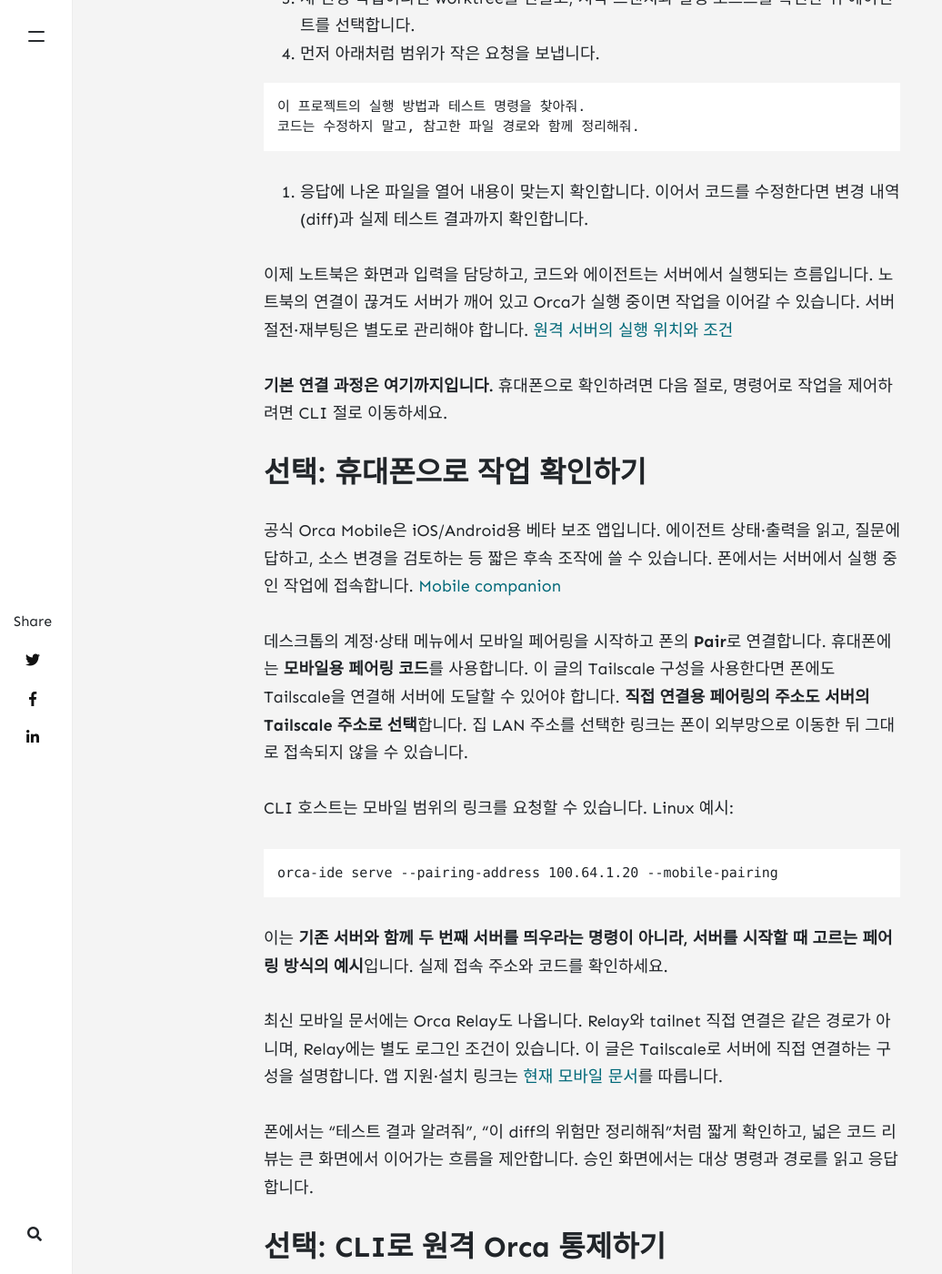
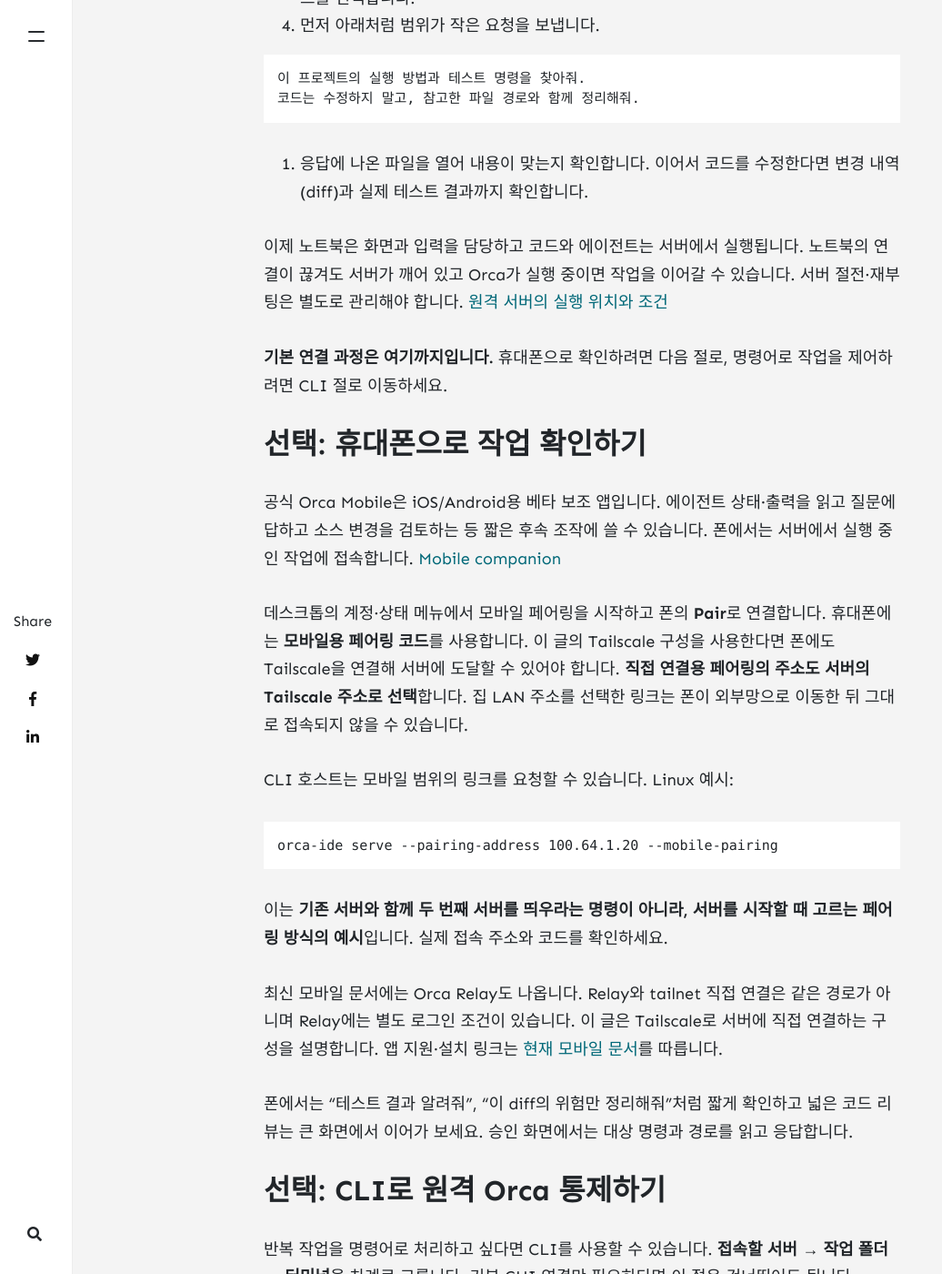
Before and after one commit to DNDACADEMY/dndacademy.github.io, a Jekyll site: the page built from _posts/2026-10-17-orca-remote-workspace-tailscale.md, in a window 1280 px wide and 1400 px high, scrolled down 7795 px. Shown: the whole window at 91% size, without its empty margins (0-1036 px from the left). Built offline with Jekyll 4.4.1, drawn with Linux system fonts in a browser that asks for light colours; nearby versions of some CDN libraries; comment, search, counter and statistics services are not loaded; some of the changed text lies outside the part shown.

Commit message:
docs(_posts): make Orca remote guidance easier to read
- `_posts/2026-10-17-orca-remote-workspace-tailscale.md`: simplify long modifiers and nominalized instructions
- `_posts/2026-10-17-orca-remote-workspace-tailscale.md`: remove unnecessary commas while preserving commands, links and technical conditions

Confidence: high
Scope-risk: narrow
Tested: Two-round fidelity checks, Jekyll build, 11 internal anchors and image references

````diff
--- a/_posts/2026-10-17-orca-remote-workspace-tailscale.md
+++ b/_posts/2026-10-17-orca-remote-workspace-tailscale.md
@@ -11,8 +11,8 @@ sitemap:
 ---
 
 > 지난 글에서는 [Herdr로 AI 에이전트 터미널을 관리하는 방법](/herdr-terminal-workspace-for-ai-agents/)을 다뤘습니다.
-> 이번에는 **Orca에서 작업을 나누고, Tailscale로 원격 컴퓨터에 연결해 그 작업을 계속 통제하는 방법**을 정리합니다.
-> 집 컴퓨터에서 에이전트에게 작업을 맡기고, 밖에서는 노트북이나 휴대폰으로 진행 상황을 확인하는 구성을 만들어 봅니다.
+> 이번에는 **Orca에서 작업을 나누고 Tailscale로 원격 컴퓨터에 연결해 그 작업을 계속 통제하는 방법**을 정리합니다.
+> 집 컴퓨터에서 에이전트에게 작업을 맡기고 밖에서는 노트북이나 휴대폰으로 진행 상황을 확인하는 구성을 만들어 봅니다.
 
 이 글에서는 **집에 두고 작업을 실행할 컴퓨터를 ‘서버’**, **밖에서 접속할 노트북을 ‘클라이언트’**라고 부릅니다. 서버라고 해서 별도의 장비를 살 필요는 없습니다. 켜 두고 사용할 Mac이나 PC면 시작할 수 있습니다.
 
@@ -40,7 +40,7 @@ Herdr 글의 중심이 **터미널 패널과 에이전트 상태 관리**였다
 
 이 글의 [Orca](https://www.onorca.dev/docs)는 Claude Code, Codex 같은 코딩 에이전트를 실행하고 결과를 검토하는 데스크톱 개발 도구입니다. 평소 쓰는 에이전트 계정과 컴퓨터를 연결해 사용합니다. [공식 소개](https://www.onorca.dev/docs)
 
-중심 개념은 **Git worktree(작업별 코드 폴더)**입니다. 하나의 저장소에서 서로 다른 브랜치를 별도 폴더로 열어, 각 작업에 파일과 터미널을 붙입니다. [Worktrees 문서](https://www.onorca.dev/docs/model/worktrees)
+중심 개념은 **Git worktree(작업별 코드 폴더)**입니다. 하나의 저장소에서 서로 다른 브랜치를 별도 폴더로 열어 각 작업에 파일과 터미널을 붙입니다. [Worktrees 문서](https://www.onorca.dev/docs/model/worktrees)
 
 | 단위 | 예시 | 실전에서의 의미 |
 | --- | --- | --- |
@@ -64,9 +64,9 @@ Herdr 글의 중심이 **터미널 패널과 에이전트 상태 관리**였다
 | 집 Mac mini에서 빌드, 밖에서 노트북 사용 | 실행 위치를 유지하며 지시·검토 | 상시 가동과 서버 인증 관리 |
 | Linux 서버에서 무거운 테스트 | 노트북 자원 사용을 줄임 | 원격 환경 준비와 연결 지연 |
 | 여러 독립 작업 병행 | worktree마다 변경을 나눠 리뷰 | 의존성·DB·포트 격리 설계 |
-| 이동 중 에이전트 질문 확인 | 폰으로 대기 중인 흐름을 이어감 | 작은 화면에서의 검토 한계 |
+| 이동 중 에이전트 질문 확인 | 폰으로 대기 중인 흐름을 이어감 | 작은 화면에서 검토할 때의 한계 |
 
-에이전트 하나로 짧은 작업만 한다면 추가 런타임과 원격 연결의 관리 부담이 더 클 수 있습니다. 먼저 로컬에서 한 작업을 끝내 보고, 원격 실행이 실제로 필요한 작업부터 옮기는 순서를 제안합니다.
+에이전트 하나로 짧은 작업만 한다면 추가 런타임과 원격 연결의 관리 부담이 더 클 수 있습니다. 먼저 로컬에서 한 작업을 끝내 보고 원격 실행이 실제로 필요한 작업부터 옮겨 보세요.
 
 ## 1. 양쪽 컴퓨터에 Orca 준비하기
 
@@ -84,15 +84,15 @@ brew install --cask stablyai/orca/orca
 2. 저장소 옆 **+**에서 새 worktree를 만듭니다.
 3. 작업 이름과 시작 브랜치 또는 커밋을 확인합니다. 기본 브랜치에서 시작할지, 기존 작업 위에 쌓을지 구분합니다.
 4. Claude Code나 Codex 등 사용할 에이전트를 선택합니다.
-5. 요구사항과 검증 방법을 전달하고, 변경 내역과 테스트 출력을 확인합니다.
+5. 요구사항과 검증 방법을 전달하고 변경 내역과 테스트 출력을 확인합니다.
 
-이 흐름은 공식 [첫 세션 가이드](https://www.onorca.dev/docs/first-session)를 한 작업으로 줄인 것입니다. 처음부터 여러 에이전트를 띄울 필요는 없습니다. 먼저 에이전트 인증과 프로젝트 실행이 정상인지 확인하는 편이 문제를 찾기 쉽습니다.
+이 흐름은 공식 [첫 세션 가이드](https://www.onorca.dev/docs/first-session)를 한 작업으로 줄인 것입니다. 처음부터 여러 에이전트를 띄울 필요는 없습니다. 먼저 에이전트 인증과 프로젝트 실행이 정상인지 확인하면 문제를 찾기 쉽습니다.
 
 **여기까지 확인할 것:** 서버에서 프로젝트를 열고 에이전트에게 질문했을 때 정상적으로 답을 받을 수 있어야 합니다.
 
 ## 2. Tailscale로 두 기기 연결하기
 
-Tailscale은 기기들을 **tailnet이라는 사설 네트워크**로 연결합니다. 각 기기에는 사설 IP와 기기 이름으로 접속할 수 있는 MagicDNS가 제공됩니다. Tailscale로 연결 경로를 만들고, 그 경로 위에서 Orca에 접속합니다. [기기 연결 공식 가이드](https://tailscale.com/docs/how-to/connect-to-devices)
+Tailscale은 기기들을 **tailnet이라는 사설 네트워크**로 연결합니다. 각 기기에는 사설 IP와 기기 이름으로 접속할 수 있는 MagicDNS가 제공됩니다. Tailscale로 연결 경로를 만들고 그 경로 위에서 Orca에 접속합니다. [기기 연결 공식 가이드](https://tailscale.com/docs/how-to/connect-to-devices)
 
 ![Tailscale 연결, Orca 인증, 서버 프로세스의 역할을 나눈 그림](/assets/images/orca-remote-workspace/orca-access-layers.png)
 
@@ -113,7 +113,7 @@ tailscale ping dev-mac
 
 `ip -4`는 **명령을 실행한 기기 자신의 주소**를 보여줍니다. 노트북에서 실행한 값을 집 서버의 주소로 넣으면 안 됩니다. `ping` 성공도 Orca 인증 성공을 보장하지 않습니다. [Tailscale CLI](https://tailscale.com/docs/reference/tailscale-cli)
 
-**여기까지 확인할 것:** 양쪽 기기가 Tailscale에서 온라인으로 보이고, 노트북에서 서버의 주소를 확인할 수 있어야 합니다.
+**여기까지 확인할 것:** 양쪽 기기가 Tailscale에서 온라인으로 보이고 노트북에서 서버의 주소를 확인할 수 있어야 합니다.
 
 ## 3. 집 컴퓨터를 원격 Orca 서버로 공유하기
 
@@ -123,7 +123,7 @@ tailscale ping dev-mac
 
 ![Orca 원격 서버 설정 — 호스트에 연결, 이 호스트 공유, 클라우드 VM과 서버 연결 상태](/assets/images/orca-remote-workspace/orca-remote-server-settings.png)
 
-*원격 Orca 서버 설정 화면. 아래 한글 메뉴는 이 화면을 기준으로 설명하며, 공식 문서의 영문 이름을 함께 적었습니다.*
+*원격 Orca 서버 설정 화면. 아래 한글 메뉴는 이 화면을 기준으로 설명하며 공식 문서의 영문 이름을 함께 적었습니다.*
 
 | 화면의 탭 | 어느 기기에서 사용하는가 | 목적 |
 | --- | --- | --- |
@@ -131,7 +131,7 @@ tailscale ping dev-mac
 | **이 호스트 공유** | 작업을 계속 실행할 컴퓨터 | 이 컴퓨터를 다른 Orca 클라이언트가 접속할 서버로 공유 |
 | **클라우드 VM** | 레시피 기반 실행 환경을 관리할 때 | 레시피로 생성한 클라우드 머신 관리 |
 
-두 기기를 연결할 때는 **서버의 ‘이 호스트 공유’ → 노트북의 ‘호스트에 연결’** 순서로 진행합니다. 클라우드 VM은 별도 실행 방식이며, 이미 가진 Mac 두 대를 연결하기 위해 VM을 만들 필요는 없습니다. 클라우드 실행도 사용자가 준비한 컴퓨터·계정과 레시피를 이용합니다. [공식 실행 방식 비교](https://www.onorca.dev/docs/ways-to-run)
+두 기기를 연결할 때는 **서버의 ‘이 호스트 공유’ → 노트북의 ‘호스트에 연결’** 순서로 진행합니다. 클라우드 VM은 별도 실행 방식이며 이미 가진 Mac 두 대를 연결하기 위해 VM을 만들 필요는 없습니다. 클라우드 실행도 사용자가 준비한 컴퓨터·계정과 레시피를 이용합니다. [공식 실행 방식 비교](https://www.onorca.dev/docs/ways-to-run)
 
 ### 서버 공유와 클라이언트 등록
 
@@ -146,15 +146,15 @@ tailscale ping dev-mac
 
 ### 연결됨과 기본 실행 대상은 다릅니다
 
-서버 카드에 **연결됨**이 표시되면 해당 Orca와 연결된 것입니다. **호환됨**은 버전 호환 상태이며, 에이전트 로그인이나 프로젝트 실행까지 확인해 주는 표시는 아닙니다. 화면의 `v1.4.225 / 최신 상태`는 캡처 당시의 버전·업데이트 상태입니다.
+서버 카드에 **연결됨**이 표시되면 해당 Orca와 연결된 것입니다. **호환됨**은 버전 호환 상태이며 에이전트 로그인이나 프로젝트 실행까지 확인해 주는 표시는 아닙니다. 화면의 `v1.4.225 / 최신 상태`는 캡처 당시의 버전·업데이트 상태입니다.
 
 **서버 추가·연결만으로 모든 새 작업이 원격으로 전환되지는 않습니다.** 화면 아래 **고급 → 활성 서버**는 기본 호스트를 변경하려는 경우에 확인합니다. 개별 작업에서도 실행 호스트와 서버 쪽 프로젝트 경로를 확인하세요. 이 구분은 화면 안내와 [공식 Active Server 설명](https://www.onorca.dev/docs/remote-servers#2-add-the-server-on-your-laptop)에 모두 나옵니다.
 
 링크는 비밀번호처럼 취급합니다. 클라이언트별 권한은 서버의 공유 접근 권한 목록(**Shared Server Access**)에서 철회할 수 있습니다. 새 링크 생성만으로 기존 클라이언트 권한이 모두 취소되지는 않습니다.
 
-공식 문서는 Orca 포트의 인터넷 직접 노출을 피하도록 안내합니다. 접속하는 노트북이 잠들어도 원격 에이전트는 실행되지만, **서버는 깨어 있고 Orca가 실행 중이어야 합니다.** 도구와 인증도 서버에 준비해야 합니다. [접근·보안과 실행 조건](https://www.onorca.dev/docs/remote-servers#access-and-security)
+공식 문서는 Orca 포트의 인터넷 직접 노출을 피하도록 안내합니다. 접속하는 노트북이 잠들어도 원격 에이전트는 실행되지만 **서버는 깨어 있고 Orca가 실행 중이어야 합니다.** 도구와 인증도 서버에 준비해야 합니다. [접근·보안과 실행 조건](https://www.onorca.dev/docs/remote-servers#access-and-security)
 
-**여기까지 확인할 것:** 노트북의 서버 카드에 **연결됨**이 표시되고, 원격 서버의 프로젝트를 선택할 수 있어야 합니다.
+**여기까지 확인할 것:** 노트북의 서버 카드에 **연결됨**이 표시되고 원격 서버의 프로젝트를 선택할 수 있어야 합니다.
 
 ## 4. 연결한 서버에서 첫 작업 확인하기
 
@@ -162,7 +162,7 @@ tailscale ping dev-mac
 
 1. 노트북 Orca에서 **연결한 서버와 그 서버의 프로젝트**를 선택합니다. 이름이 같은 로컬 프로젝트와 혼동하지 않도록 실행 호스트를 확인합니다.
 2. 선택한 작업의 터미널에서 `pwd`를 실행합니다. 출력이 예상한 서버의 작업 폴더인지 확인합니다. 경로가 같을 수도 있으므로 경로만으로 호스트를 판별하지는 마세요.
-3. 새 변경 작업이라면 worktree를 만들고, 시작 브랜치와 실행 호스트를 확인한 뒤 에이전트를 선택합니다.
+3. 새 변경 작업이라면 worktree를 만들고 시작 브랜치와 실행 호스트를 확인한 뒤 에이전트를 선택합니다.
 4. 먼저 아래처럼 범위가 작은 요청을 보냅니다.
 
 ```text
@@ -172,13 +172,13 @@ tailscale ping dev-mac
 
 5. 응답에 나온 파일을 열어 내용이 맞는지 확인합니다. 이어서 코드를 수정한다면 변경 내역(diff)과 실제 테스트 결과까지 확인합니다.
 
-이제 노트북은 화면과 입력을 담당하고, 코드와 에이전트는 서버에서 실행되는 흐름입니다. 노트북의 연결이 끊겨도 서버가 깨어 있고 Orca가 실행 중이면 작업을 이어갈 수 있습니다. 서버 절전·재부팅은 별도로 관리해야 합니다. [원격 서버의 실행 위치와 조건](https://www.onorca.dev/docs/remote-servers)
+이제 노트북은 화면과 입력을 담당하고 코드와 에이전트는 서버에서 실행됩니다. 노트북의 연결이 끊겨도 서버가 깨어 있고 Orca가 실행 중이면 작업을 이어갈 수 있습니다. 서버 절전·재부팅은 별도로 관리해야 합니다. [원격 서버의 실행 위치와 조건](https://www.onorca.dev/docs/remote-servers)
 
 **기본 연결 과정은 여기까지입니다.** 휴대폰으로 확인하려면 다음 절로, 명령어로 작업을 제어하려면 CLI 절로 이동하세요.
 
 ## 선택: 휴대폰으로 작업 확인하기
 
-공식 Orca Mobile은 iOS/Android용 베타 보조 앱입니다. 에이전트 상태·출력을 읽고, 질문에 답하고, 소스 변경을 검토하는 등 짧은 후속 조작에 쓸 수 있습니다. 폰에서는 서버에서 실행 중인 작업에 접속합니다. [Mobile companion](https://www.onorca.dev/docs/mobile)
+공식 Orca Mobile은 iOS/Android용 베타 보조 앱입니다. 에이전트 상태·출력을 읽고 질문에 답하고 소스 변경을 검토하는 등 짧은 후속 조작에 쓸 수 있습니다. 폰에서는 서버에서 실행 중인 작업에 접속합니다. [Mobile companion](https://www.onorca.dev/docs/mobile)
 
 데스크톱의 계정·상태 메뉴에서 모바일 페어링을 시작하고 폰의 **Pair**로 연결합니다. 휴대폰에는 **모바일용 페어링 코드**를 사용합니다. 이 글의 Tailscale 구성을 사용한다면 폰에도 Tailscale을 연결해 서버에 도달할 수 있어야 합니다. **직접 연결용 페어링의 주소도 서버의 Tailscale 주소로 선택**합니다. 집 LAN 주소를 선택한 링크는 폰이 외부망으로 이동한 뒤 그대로 접속되지 않을 수 있습니다.
 
@@ -190,9 +190,9 @@ orca-ide serve --pairing-address 100.64.1.20 --mobile-pairing
 
 이는 **기존 서버와 함께 두 번째 서버를 띄우라는 명령이 아니라, 서버를 시작할 때 고르는 페어링 방식의 예시**입니다. 실제 접속 주소와 코드를 확인하세요.
 
-최신 모바일 문서에는 Orca Relay도 나옵니다. Relay와 tailnet 직접 연결은 같은 경로가 아니며, Relay에는 별도 로그인 조건이 있습니다. 이 글은 Tailscale로 서버에 직접 연결하는 구성을 설명합니다. 앱 지원·설치 링크는 [현재 모바일 문서](https://www.onorca.dev/docs/mobile#pairing)를 따릅니다.
+최신 모바일 문서에는 Orca Relay도 나옵니다. Relay와 tailnet 직접 연결은 같은 경로가 아니며 Relay에는 별도 로그인 조건이 있습니다. 이 글은 Tailscale로 서버에 직접 연결하는 구성을 설명합니다. 앱 지원·설치 링크는 [현재 모바일 문서](https://www.onorca.dev/docs/mobile#pairing)를 따릅니다.
 
-폰에서는 “테스트 결과 알려줘”, “이 diff의 위험만 정리해줘”처럼 짧게 확인하고, 넓은 코드 리뷰는 큰 화면에서 이어가는 흐름을 제안합니다. 승인 화면에서는 대상 명령과 경로를 읽고 응답합니다.
+폰에서는 “테스트 결과 알려줘”, “이 diff의 위험만 정리해줘”처럼 짧게 확인하고 넓은 코드 리뷰는 큰 화면에서 이어가 보세요. 승인 화면에서는 대상 명령과 경로를 읽고 응답합니다.
 
 ## 선택: CLI로 원격 Orca 통제하기
 
@@ -206,7 +206,7 @@ orca status --json
 orca skills get orca-cli --json
 ```
 
-마지막 명령은 설치 버전에 맞는 에이전트용 사용 지침입니다. 이 글에서도 읽어 확인했습니다. **Linux에서 앱 밖의 CLI 이름은 `orca-ide`**입니다. 그냥 `orca`가 GNOME 스크린 리더를 가리킬 수 있으므로 아래 macOS 명령을 그대로 복사하지 마세요. [설치 문서의 플랫폼 안내](https://www.onorca.dev/docs/install#linux)
+마지막 명령으로 설치 버전에 맞는 에이전트용 사용 지침을 확인합니다. 이 글에서도 읽어 확인했습니다. **Linux에서 앱 밖의 CLI 이름은 `orca-ide`**입니다. 그냥 `orca`가 GNOME 스크린 리더를 가리킬 수 있으므로 아래 macOS 명령을 그대로 복사하지 마세요. [설치 문서의 플랫폼 안내](https://www.onorca.dev/docs/install#linux)
 
 ### 1. 원격 환경 등록
 
@@ -224,7 +224,7 @@ orca host list --json
 orca status --environment home --json
 ```
 
-입력한 링크는 등록 명령 실행 중 프로세스 인자로 전달됩니다. 신뢰하는 개인 기기에서 수행하고, 링크가 담긴 출력·기록도 공개하지 마세요. 저장한 환경 이름 `home`을 이후 명령마다 지정하면 로컬 런타임과 혼동할 여지를 줄일 수 있습니다.
+입력한 링크는 등록 명령 실행 중 프로세스 인자로 전달됩니다. 신뢰하는 개인 기기에서 수행하고 링크가 담긴 출력·기록도 공개하지 마세요. 저장한 환경 이름 `home`을 이후 명령마다 지정하면 로컬 런타임과 혼동할 여지를 줄일 수 있습니다.
 
 ### 2. 서버 쪽 저장소와 작업 찾기
 
@@ -232,13 +232,13 @@ orca status --environment home --json
 orca repo list --environment home --json
 ```
 
-출력에서 원하는 저장소의 `id`를 찾습니다. 다음 예시는 **어떤 값을 다음 명령으로 옮기는지 설명하기 위해 항목의 일부만 적은 가상 데이터**입니다. 실제 응답 전체의 형식을 뜻하지 않습니다.
+출력에서 원하는 저장소의 `id`를 찾습니다. 다음은 **항목의 일부만 적은 가상 데이터**입니다. 어떤 값을 다음 명령으로 옮길지 설명하는 예시이며 실제 응답 전체의 형식을 뜻하지 않습니다.
 
 ```json
 {"id": "repo-example"}
 ```
 
-이 값을 얻었다면 아래의 `id:REPO_ID`를 `id:repo-example`로 바꿉니다. `worktree list`에서는 사용할 작업의 서버 경로를 확인하고, `terminal list`에서는 터미널 식별자(handle)를 확인합니다. 경로와 `TERMINAL_HANDLE`도 실제 출력에 나온 값으로 교체합니다.
+이 값을 얻었다면 아래의 `id:REPO_ID`를 `id:repo-example`로 바꿉니다. `worktree list`에서는 사용할 작업의 서버 경로를 확인하고 `terminal list`에서는 터미널 식별자(handle)를 확인합니다. 경로와 `TERMINAL_HANDLE`도 실제 출력에 나온 값으로 교체합니다.
 
 ```bash
 orca worktree list --repo 'id:REPO_ID' --environment home --json
@@ -286,7 +286,7 @@ orca worktree create --repo 'id:REPO_ID' --name investigate-login \
   --environment home --json
 ```
 
-`--no-parent`는 Orca의 부모 작업 관계를 지정하지 않는 옵션이며, Git 시작 브랜치를 정하는 옵션은 아닙니다. 별도의 시작 브랜치나 커밋을 지정하지 않으면 저장소의 기본 시작 브랜치를 확인해야 합니다.
+`--no-parent`는 Orca의 부모 작업 관계를 지정하지 않는 옵션이며 Git 시작 브랜치를 정하는 옵션은 아닙니다. 별도의 시작 브랜치나 커밋을 지정하지 않으면 저장소의 기본 시작 브랜치를 확인해야 합니다.
 
 `--agent`로 이미 시작한 에이전트를 `terminal create`로 중복 실행하지 않습니다. 같은 작업 폴더에서 새 터미널만 필요한 경우와 새 worktree가 필요한 경우도 구분하세요. [CLI의 작업·터미널 명령](https://www.onorca.dev/docs/cli/reference)
 
@@ -356,7 +356,7 @@ macOS CLI에서는 실행 파일 이름을 `orca`로 바꿉니다. `6768`은 여
 
 따라서 “Tailscale 주소를 적었으니 다른 인터페이스에서는 접근할 수 없다”고 판단하지 마세요. 호스트 방화벽과 tailnet 정책을 별도로 확인합니다.
 
-최신 [CLI reference](https://www.onorca.dev/docs/cli/reference#runtime-commands)에는 서비스 설치·상태 확인 명령도 나옵니다. 다만 **이 글에서 확인한 1.4.224의 `serve --help`에는 그 하위 명령이 없습니다.** 최신 문서를 그대로 붙여넣기보다 설치 버전의 도움말을 우선하고, 장기 운영은 해당 버전의 서비스 지원을 확인한 뒤 구성하세요.
+최신 [CLI reference](https://www.onorca.dev/docs/cli/reference#runtime-commands)에는 서비스 설치·상태 확인 명령도 나옵니다. 다만 **이 글에서 확인한 1.4.224의 `serve --help`에는 그 하위 명령이 없습니다.** 최신 문서를 그대로 붙여넣기보다 설치 버전의 도움말을 우선하고 장기 운영은 해당 버전의 서비스 지원을 확인한 뒤 구성하세요.
 
 ## 문제 해결과 운영 기준
 
@@ -373,15 +373,15 @@ macOS CLI에서는 실행 파일 이름을 `orca`로 바꿉니다. `6768`은 여
 
 네트워크와 서비스의 확인 순서는 [Tailscale 기기 연결 가이드](https://tailscale.com/docs/how-to/connect-to-devices#troubleshooting)를 참고하세요. 프로토콜 불일치는 Orca 양쪽 버전을 확인합니다.
 
-접근 제어는 두 겹입니다. Tailscale 정책으로 **접근 가능한 기기와 포트**를 좁히고, Orca에서 **페어링한 클라이언트 권한**을 관리합니다. tailnet에 들어왔다고 모든 서비스에 접근해야 할 이유는 없습니다. Tailscale은 새 정책 작성에 grants(접근 허용 규칙) 사용을 안내합니다. 기존 정책 전체를 예제 하나로 덮어쓰지 말고, 현재 사용자·기기·태그에 맞게 필요한 접근을 설정합니다. **grants는 허용 규칙의 합집합**이므로 좁은 규칙을 추가해도 기존의 넓은 허용이 남아 있으면 접근이 제한되지 않습니다. [Grants](https://tailscale.com/docs/features/access-control/grants), [규칙 합성 방식](https://tailscale.com/docs/reference/syntax/grants)
+접근 제어는 두 겹입니다. Tailscale 정책으로 **접근 가능한 기기와 포트**를 좁히고 Orca에서 **페어링한 클라이언트 권한**을 관리합니다. tailnet에 들어왔다고 모든 서비스에 접근해야 할 이유는 없습니다. Tailscale은 새 정책 작성에 grants(접근 허용 규칙) 사용을 안내합니다. 기존 정책 전체를 예제 하나로 덮어쓰지 말고 현재 사용자·기기·태그에 맞게 필요한 접근을 설정합니다. **grants는 허용 규칙의 합집합**이므로 좁은 규칙을 추가해도 기존의 넓은 허용이 남아 있으면 접근이 제한되지 않습니다. [Grants](https://tailscale.com/docs/features/access-control/grants), [규칙 합성 방식](https://tailscale.com/docs/reference/syntax/grants)
 
 **Tailscale Serve와 Funnel도 구분해야 합니다.** Serve는 tailnet 내 공유, Funnel은 공개 인터넷 노출 용도입니다. 이번 구성은 양쪽 Tailscale 연결을 사용하므로 Funnel을 켤 필요가 없습니다. [Serve](https://tailscale.com/docs/features/tailscale-serve), [Funnel](https://tailscale.com/docs/features/tailscale-funnel)
 
-“연결이 끊김”, “앱이 재시작됨”, “서버가 재부팅됨”도 같은 사건이 아닙니다. Orca의 [Session restore](https://www.onorca.dev/docs/model/session-restore)는 작업 화면과 복구 흐름을 설명합니다. **UI 복원이나 대화 재개를 중단 없는 프로세스 실행과 혼동하지 마세요.** 장시간 작업이라면 산출물과 진행 상황을 파일로 남기고, 서버 재시작 후 실제 프로세스·테스트 상태를 다시 확인하는 운영이 필요합니다.
+“연결이 끊김”, “앱이 재시작됨”, “서버가 재부팅됨”도 같은 사건이 아닙니다. Orca의 [Session restore](https://www.onorca.dev/docs/model/session-restore)는 작업 화면과 복구 흐름을 설명합니다. **UI 복원이나 대화 재개를 중단 없는 프로세스 실행과 혼동하지 마세요.** 장시간 작업이라면 산출물과 진행 상황을 파일로 남기고 서버 재시작 후 실제 프로세스·테스트 상태를 다시 확인해야 합니다.
 
 ### 연결은 되는데 느리다면
 
-Tailscale은 가능한 경우 기기끼리 직접 연결하고, 환경에 따라 DERP 등 릴레이 경로를 사용합니다. 릴레이 연결이라고 반드시 장애인 것은 아니지만 지연·성능은 달라질 수 있습니다. [연결 유형](https://tailscale.com/docs/reference/connection-types)
+Tailscale은 가능한 경우 기기끼리 직접 연결하고 환경에 따라 DERP 등 릴레이 경로를 사용합니다. 릴레이 연결이라고 반드시 장애인 것은 아니지만 지연·성능은 달라질 수 있습니다. [연결 유형](https://tailscale.com/docs/reference/connection-types)
 
 ## 공식 참고 자료
 
````
Also changed, not shown: other parts of _posts/2026-10-17-orca-remote-workspace-tailscale.md (+2 -2 lines).
